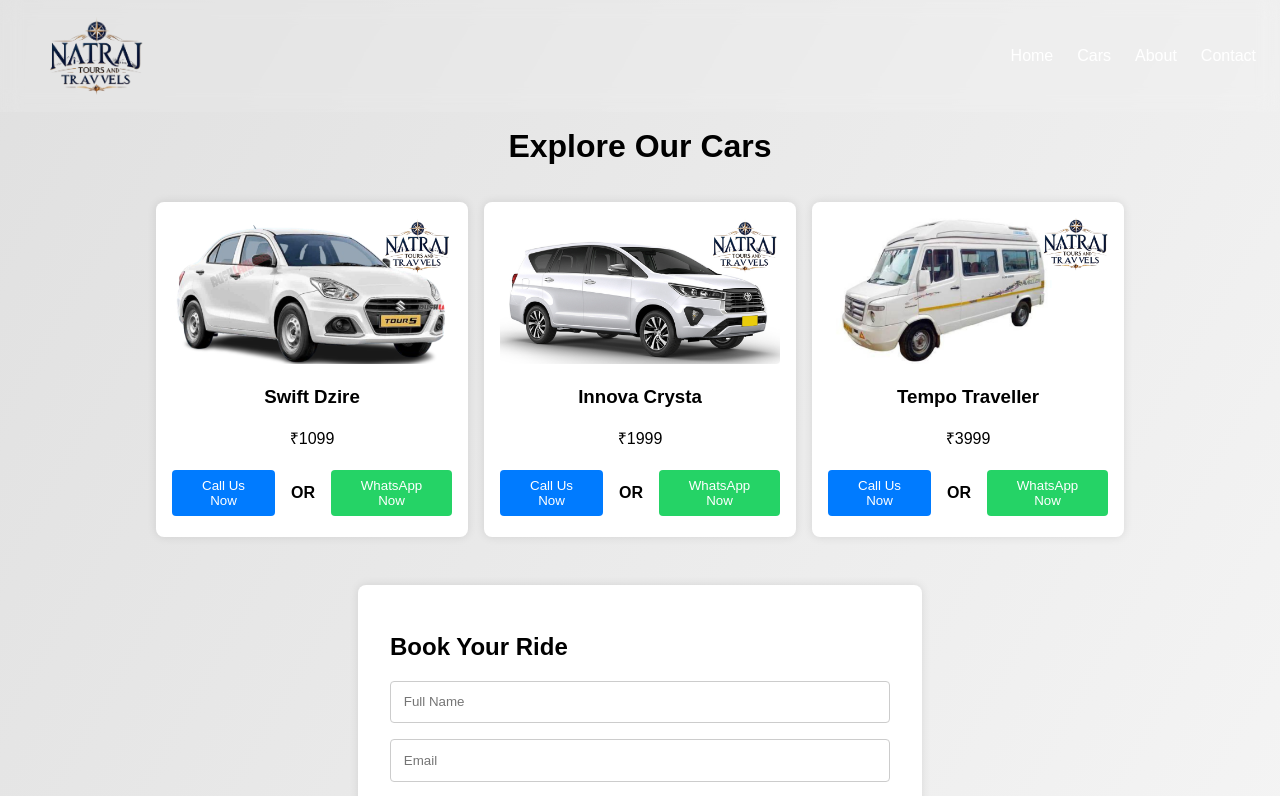
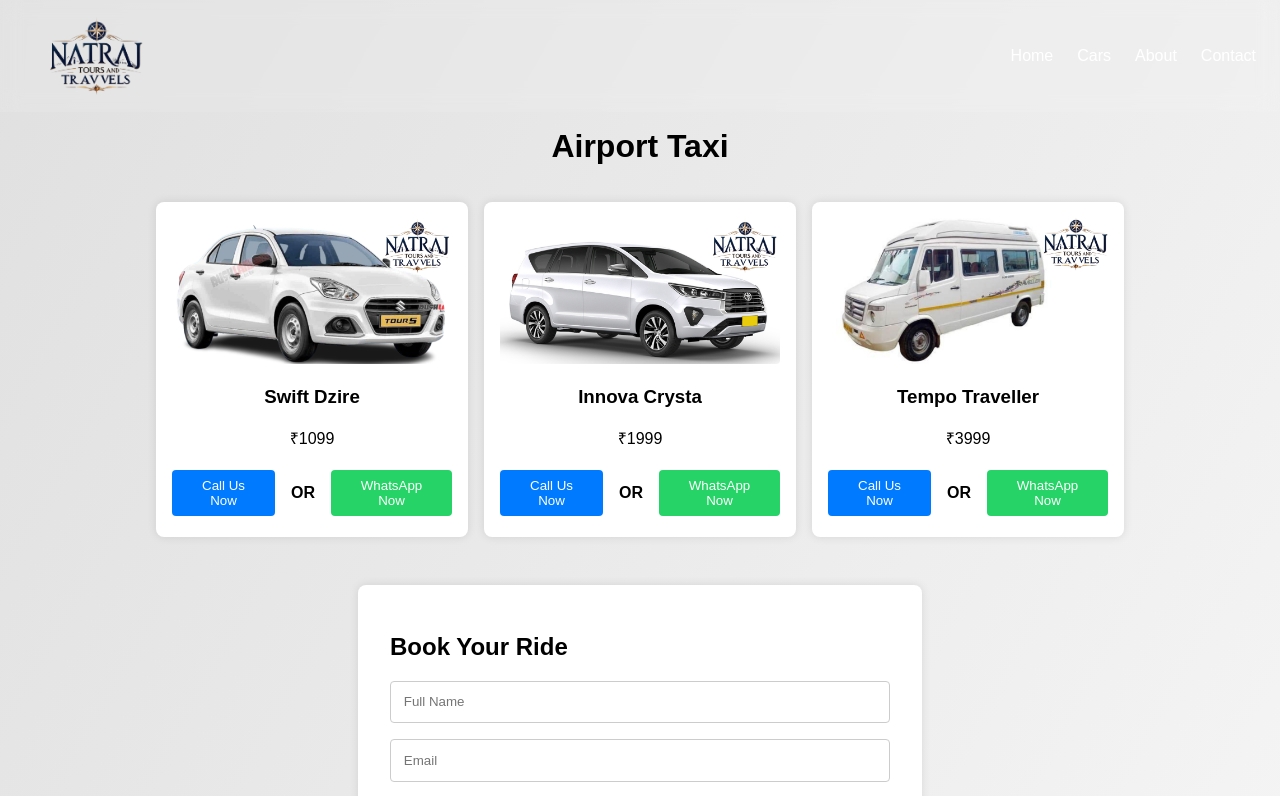
Before and after one commit to gagankumar8294/natraj, a Next.js app: page / in a window 1280 px wide. Shown: the top 796 px of the page. Built offline with nearby package versions, Linux system fonts and the light colour scheme.

Commit message:
main page modification

```diff
--- a/src/app/page.js
+++ b/src/app/page.js
@@ -100,7 +100,7 @@
     //   </footer>
     // </div>
     <>
-    <h1 style={{ textAlign: "center" }}>Explore Our Cars</h1>
+    <h1 style={{ textAlign: "center" }}>Airport Taxi</h1>
       <div className="car-container">
         {cars.map(car => (
           <CarCard key={car.id} {...car} />
```
